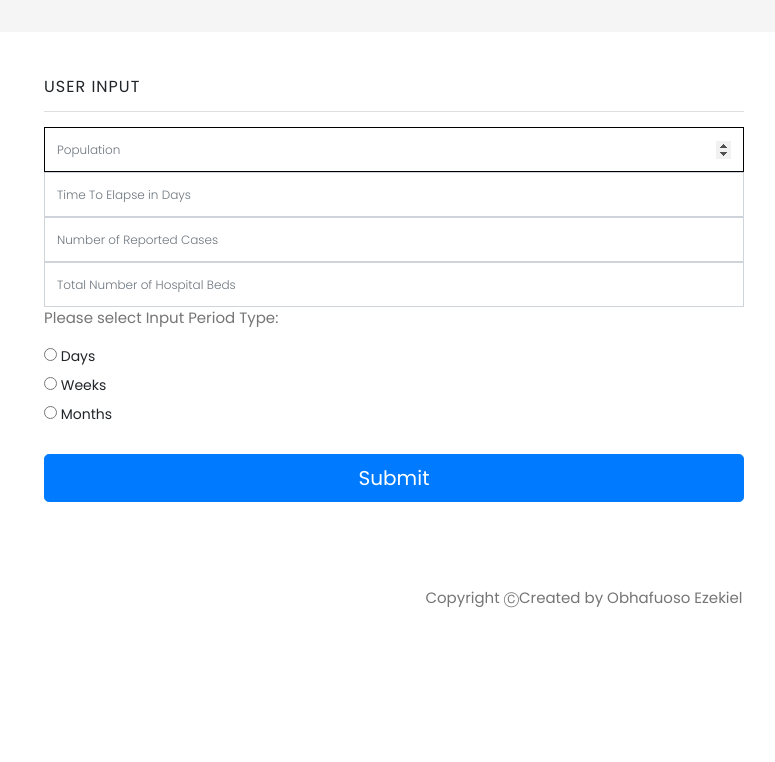
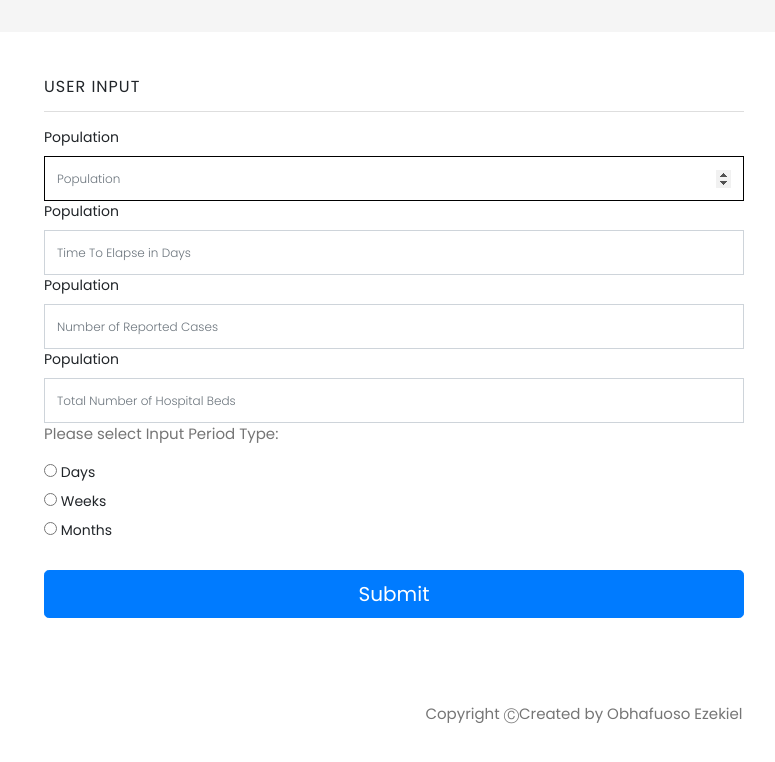
Before and after one commit to ezekieltech/uforestimator, a plain HTML site: page index.html in a window 1280 px wide. Shown: the part 110-872 px from the top of the page, without its empty margins (56-831 px from the left). Before the commit the page ends 800 px from the top, so only its background shows below. Drawn offline with nearby package versions, Linux system fonts and the light colour scheme.

Commit message:
Added labels to form for accessibilty

```diff
--- a/index.html
+++ b/index.html
@@ -41,28 +41,22 @@
                     <div class="block">
                         <h4 class="widget-title">
                             User Input
-                            <!-- {% if success_message %}
-                            <span class="success-msg">
-                                <strong>
-
-                                    {{success_message}}
-
-                                </strong>
-                            </span>
-                            {% endif %} -->
                         </h4>
                         <form class="checkout-form" method='post'>
 
+                            <label for="population">Population</label>
                             <input name="population" type="number" class="form-control"
                                 placeholder="Population" data-population="population" required autofocus>
 
+                            <label for="timeToElapse">Population</label>
                             <input name="timeToElapse" type="number" class="form-control"
                                 placeholder="Time To Elapse in Days" data-time-to-elapse="timeToElapse" required>
 
-
+                            <label for="reportedCases">Population</label>
                             <input name="reportedCases" type="number" class="form-control"
                                 placeholder="Number of Reported Cases" data-reported-cases="reportedCases" required>
 
+                            <label for="totalHospitalBeds">Population</label>
                             <input name="totalHospitalBeds" type="number" class="form-control" placeholder="Total Number of Hospital Beds"
                                 data-total-hospital-beds="totalHospitalBeds" required>
 
```
Also changed, not shown: 1 other file.
